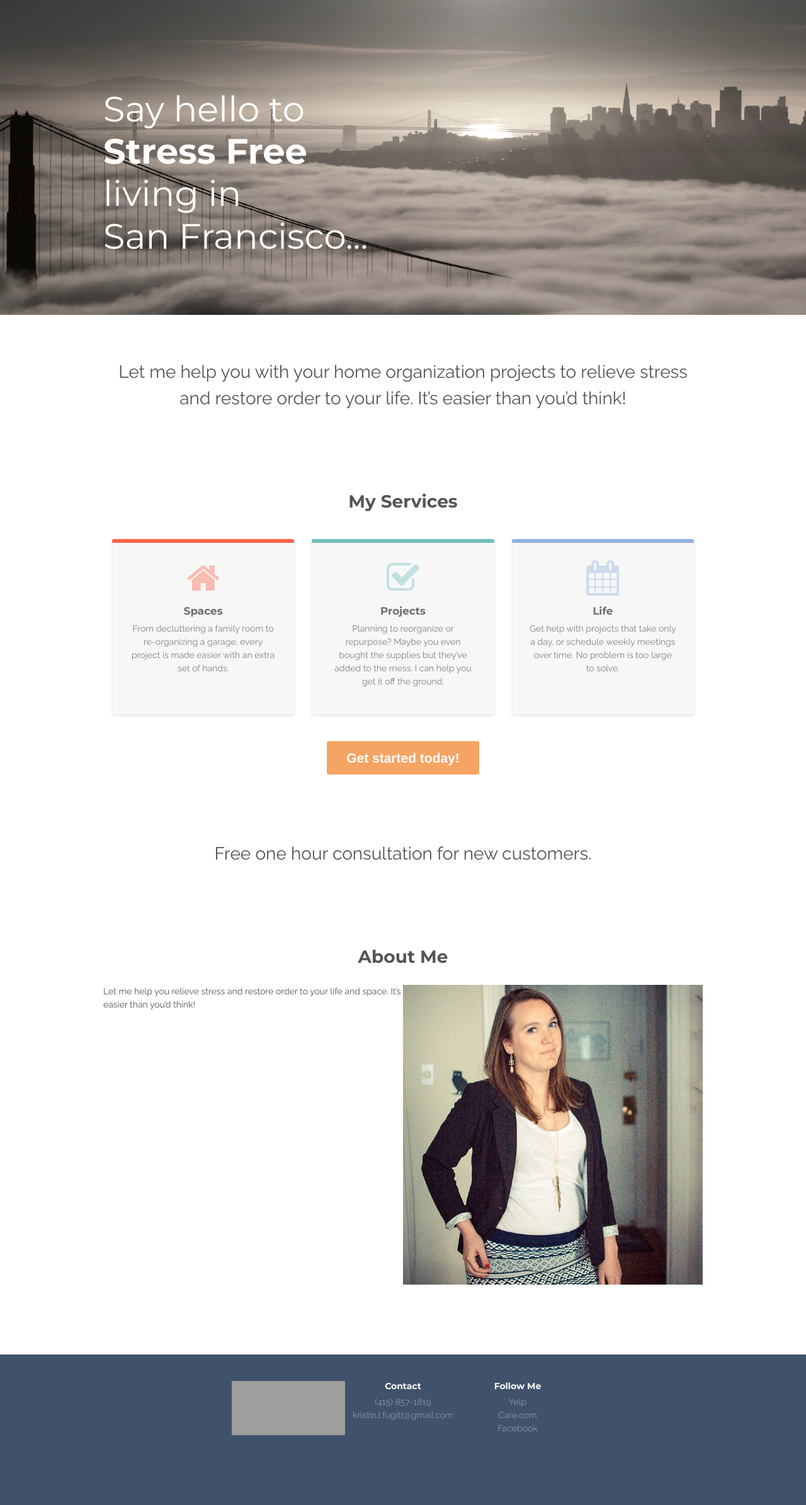
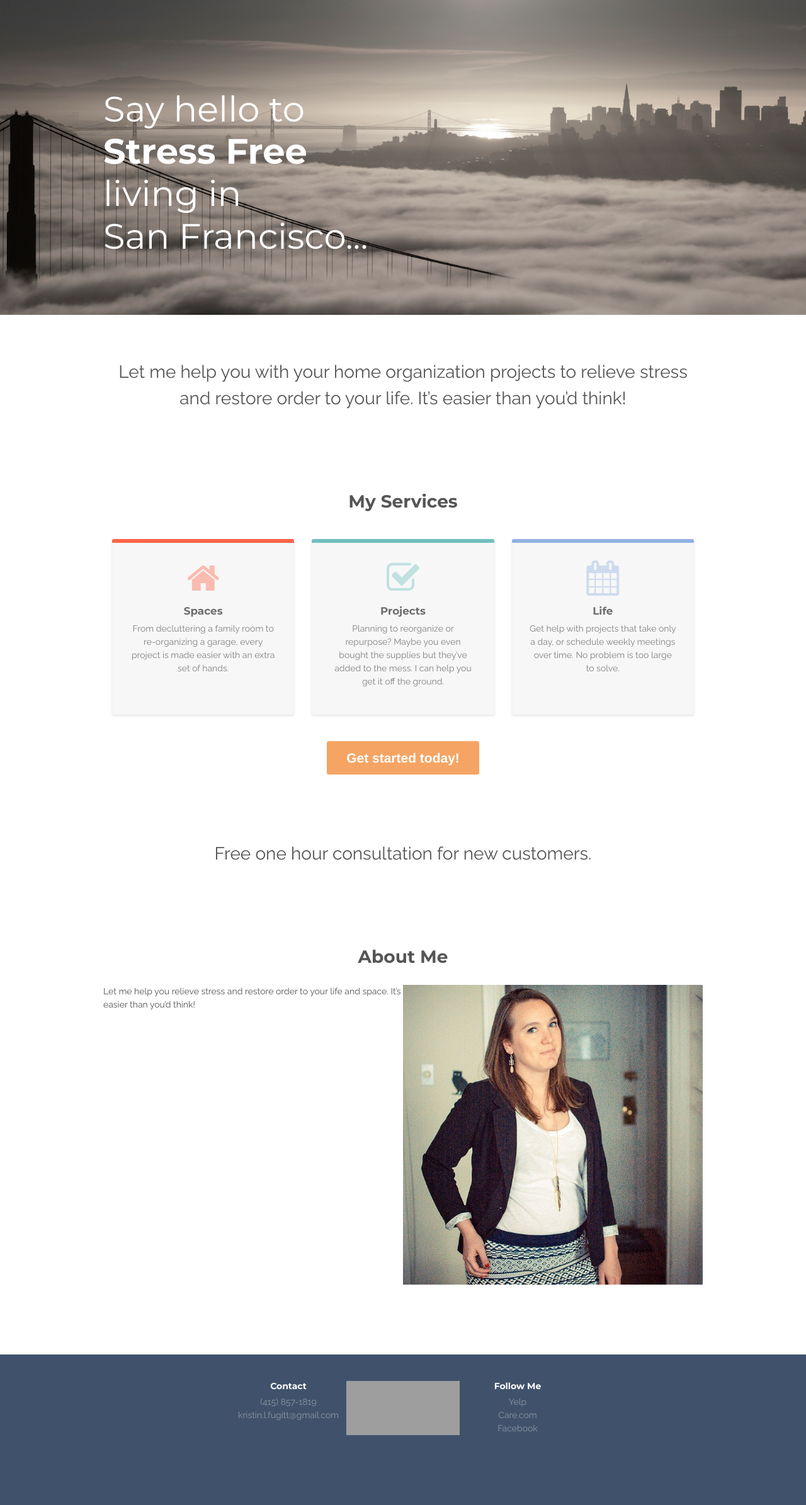
Before and after one commit to phil-monroe/sfstressless.com, a Jekyll site: the page built from index.html, in a window 1280 px wide. Shown: the whole page at 63% size. Built offline with Jekyll 4.4.1, drawn with Linux system fonts in a browser that asks for light colours; nearby versions of some CDN libraries; grey boxes are pictures that could not be loaded.

Commit message:
Updated '_includes/footer.html' via CloudCannon

```diff
--- a/_includes/footer.html
+++ b/_includes/footer.html
@@ -2,14 +2,15 @@
 
   <div class="footer-links">
     <ul>
+      <li><h3>Contact</h3></li>
+      <li>(415) 857-1819</li>
+      <li>kristin.l.fugitt@gmail.com</li>
+    </ul>
+
+    <ul>
         <li>
             <img src="https://profitableorganizer.com/wp-content/uploads/2014/08/preferred_organizer_button.png" alt="This organizer is a member of the Preferred Organizers Association&#8482;" width="180" height="86" />
         </li>
-    </ul>
-    <ul>
-      <li><h3>Contact</h3></li>
-      <li>(415) 857-1819</li>
-      <li>kristin.l.fugitt@gmail.com</li>
     </ul>
     <ul>
       <li><h3>Follow Me</h3></li>
```
